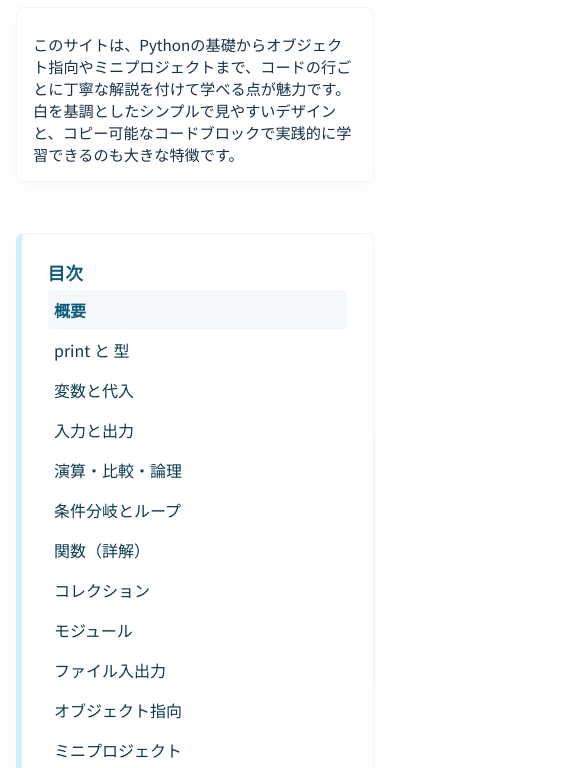
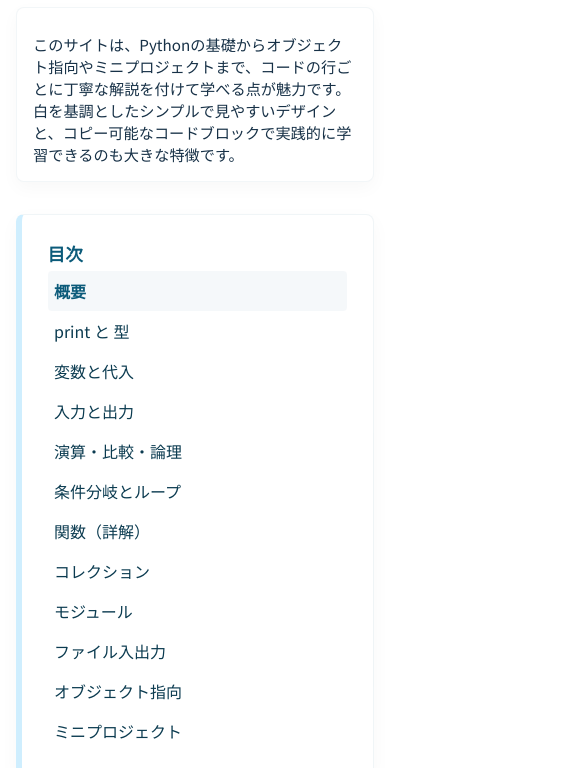
Before and after one commit to mirakurutomato/WakuwakuPython, a plain HTML site: page index.html in a window 390 px wide. Shown: the part 76-844 px from the top of the page, 585 px wide, since content can reach past the window. Drawn offline with Linux system fonts and the light colour scheme.

Commit message:
Update index.html

```diff
--- a/index.html
+++ b/index.html
@@ -83,25 +83,25 @@
     /* 視認性のための小要素 */
     .note{font-size:0.95rem;color:#173147;margin-top:0.6rem}
 
+    /* レスポンシブ：スマホ幅 */
     @media (max-width: 1024px) {
       .container {
-        flex-direction: column;
+        flex-direction: column; /* 縦並びに */
+        gap: 1rem;
       }
 
-      .sidebar {
-        width: 100%;
+      .sidebar,
+      main {
+        width: 100%; /* サイドバーも本文も幅を揃える */
+        max-width: 100%;
         position: relative;
-        border-left: 6px solid var(--accent-blue);
-        border-radius: 8px;
-        margin-bottom: 1rem;
+        top: auto;
       }
 
       .content-inner {
-        max-width: 100%;  /* ← これを追加 */
-        padding: 0 1rem;  /* ← スマホ用に左右余白を確保 */
+        padding: 0 1rem; /* サイドバーと同じ左右余白 */
       }
     }
-
   </style>
 </head>
 <body>
```
